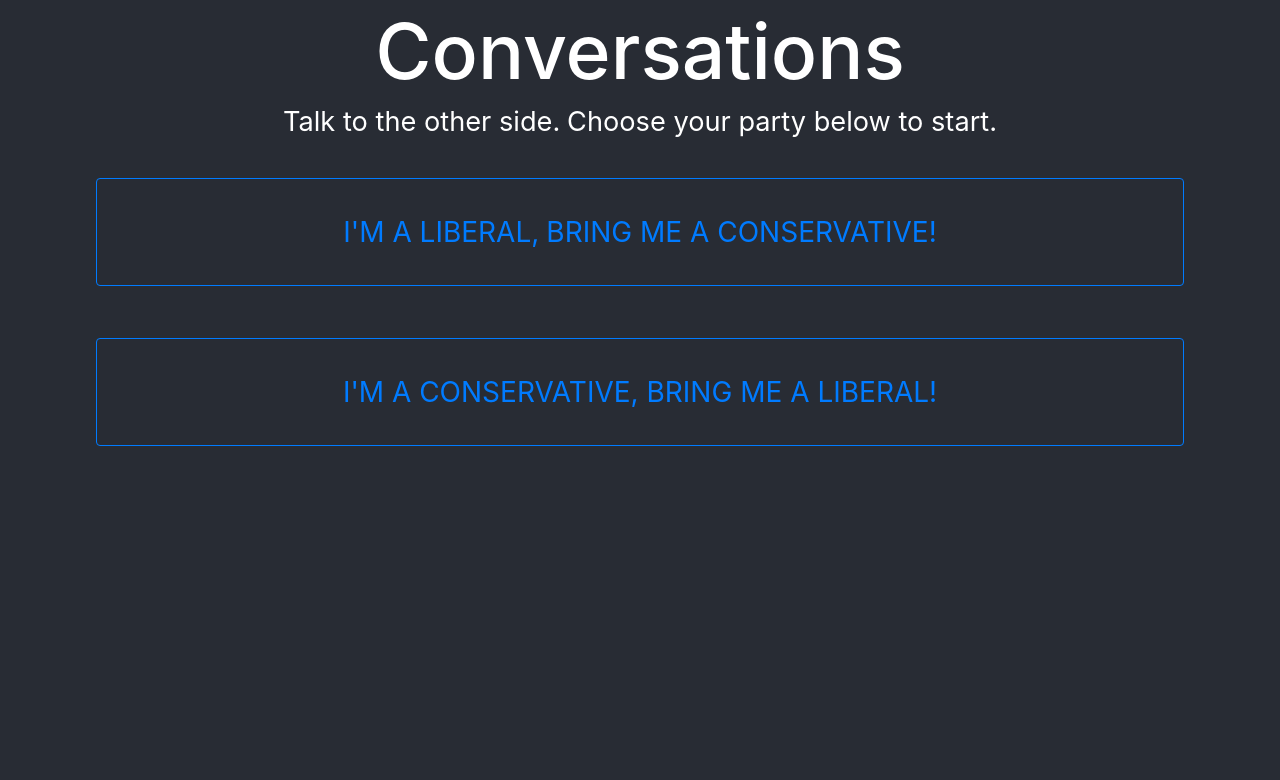
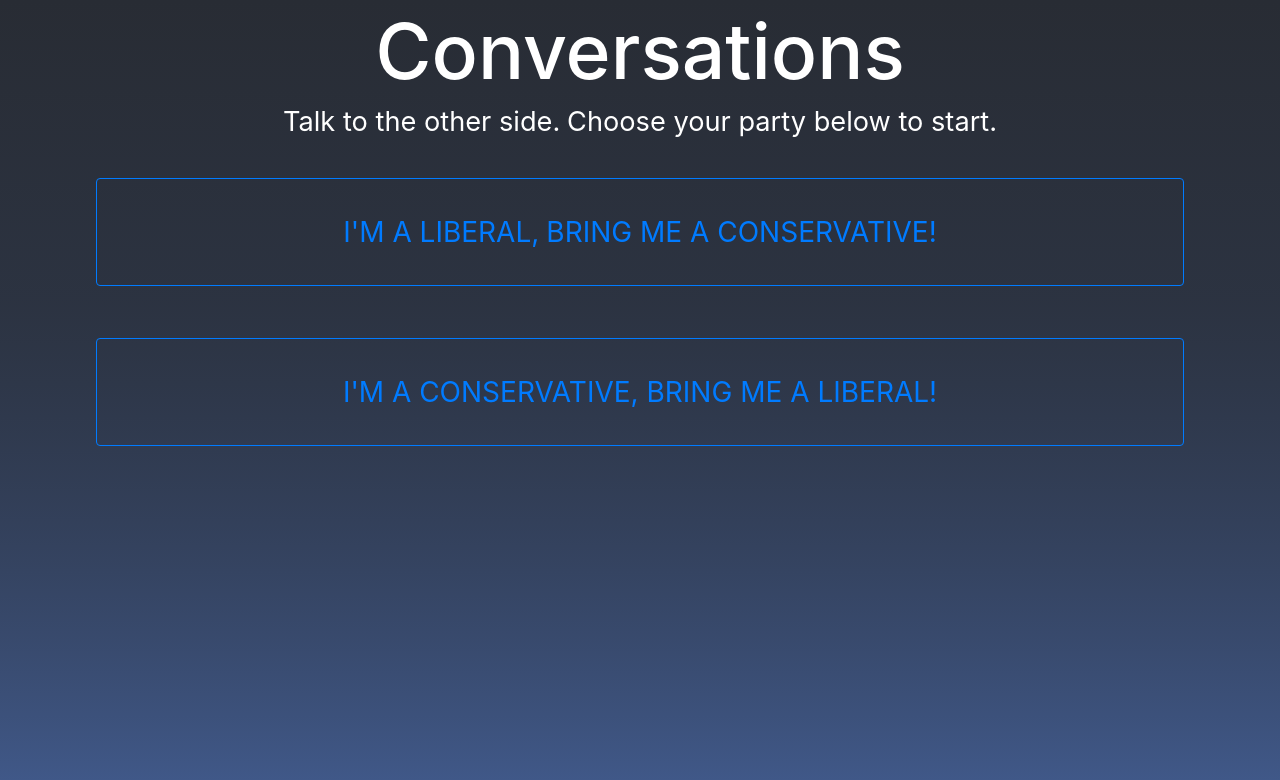
Before and after one commit to yuriybash/political-roulette, a React (Create React App) app in the folder client/: page / in a window 1280 px wide. Shown: the top 780 px of the page. Built offline with nearby package versions, Linux system fonts and the light colour scheme.

Commit message:
use gradient for background

```diff
--- a/client/src/App.css
+++ b/client/src/App.css
@@ -4,7 +4,10 @@ root,
 .App {
   text-align: center;
   height: 100%;
-  background-color: #282c34;
+}
+
+body {
+  background-image: linear-gradient(to bottom, #282c34, 70%, #415a8c);
 }
 
 .App-logo {
```
